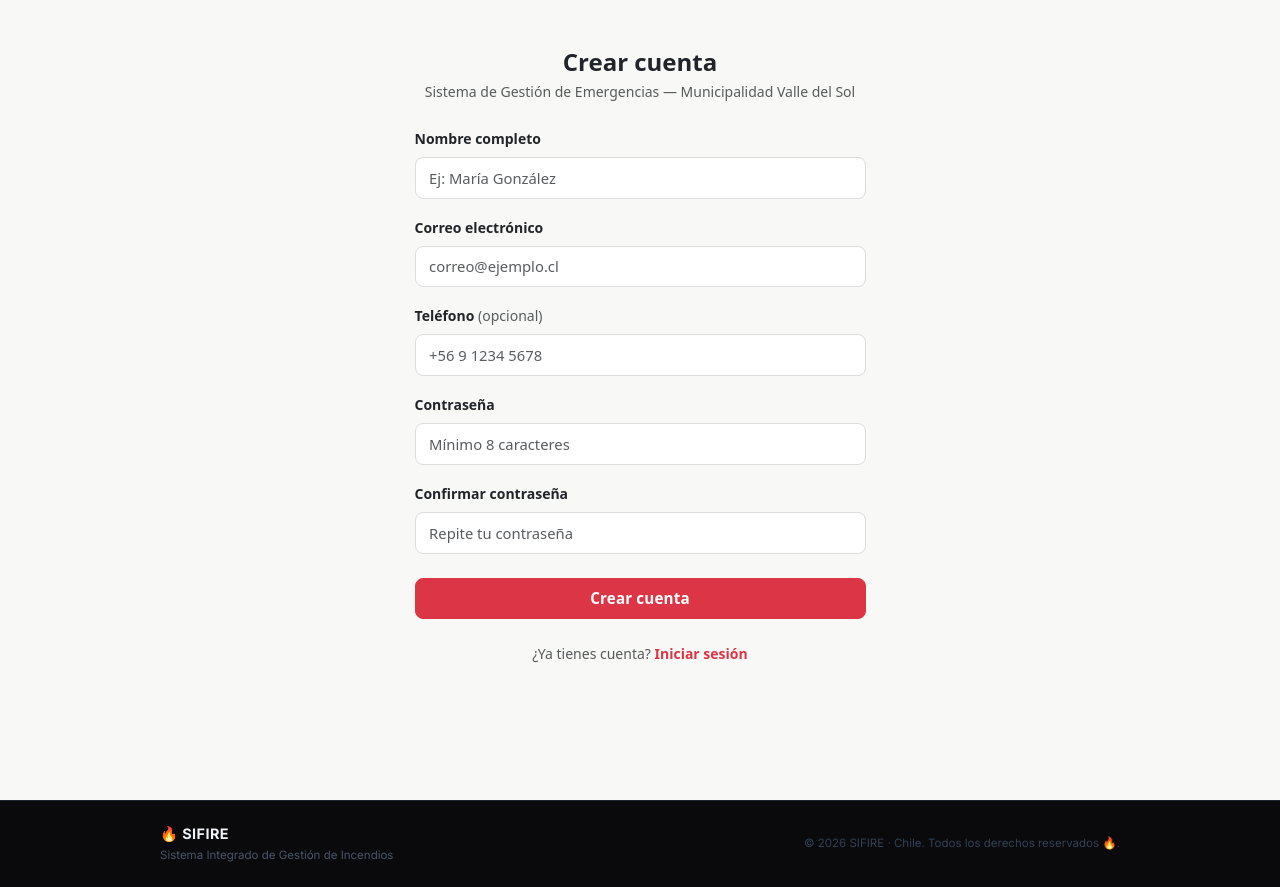
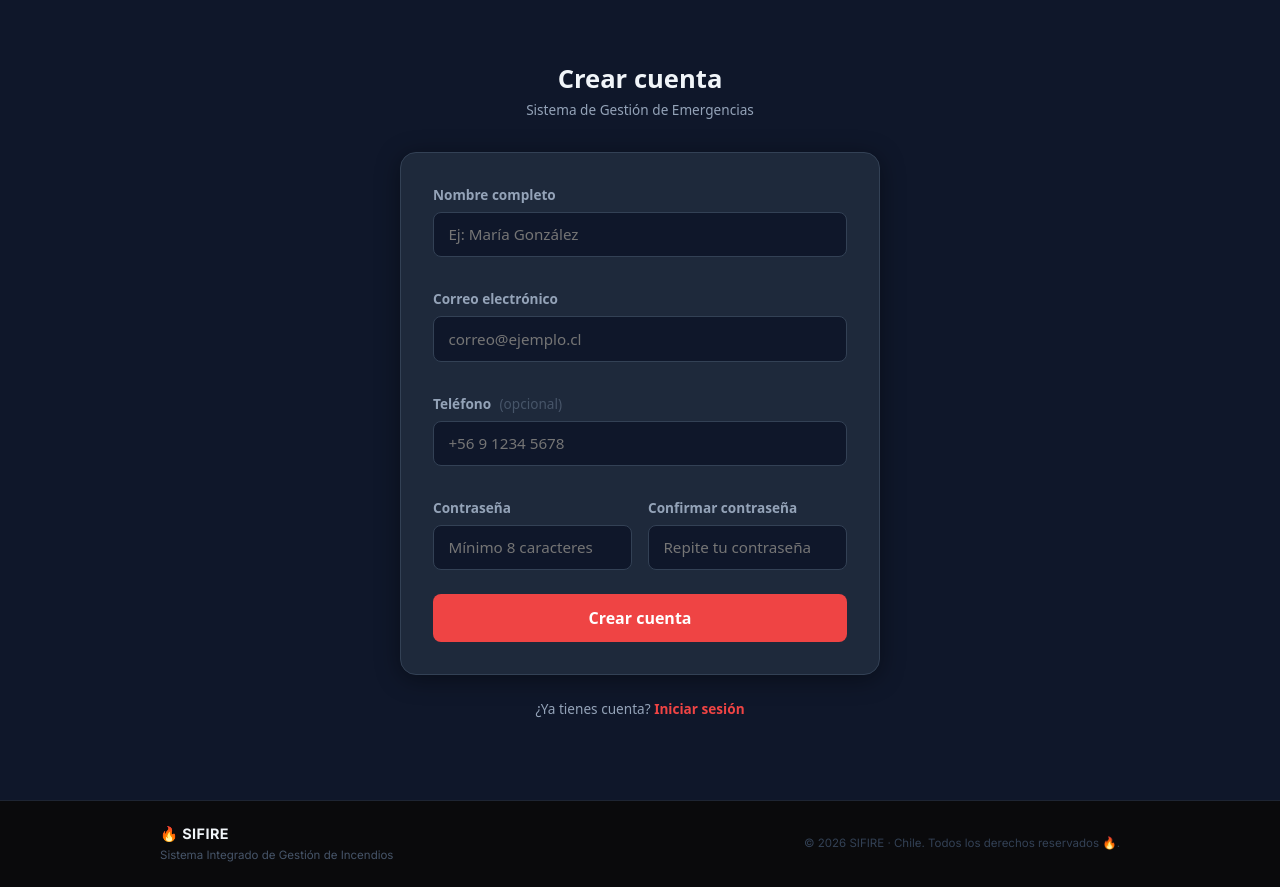
Before and after one commit to Sergio-21PY/sifire-proyect, a React (Vite) app in the folder sifire-frontend/: page /registro in a window 1280 px wide. Built offline with nearby package versions, Linux system fonts and the light colour scheme; no server answers.

Commit message:
revisión de estilos

```diff
--- a/sifire-frontend/src/pages/Login.jsx
+++ b/sifire-frontend/src/pages/Login.jsx
@@ -1,23 +1,36 @@
 import { useState } from 'react';
 import { useNavigate, useLocation, Link } from 'react-router-dom';
 import { useAuth } from '../context/AuthContext';
+import * as s from '../styles/Login.styles';
 
 const RUTA_POR_ROL = {
   CIUDADANO:   '/reportes',
   BRIGADISTA:  '/mis-asignaciones',
   FUNCIONARIO: '/dashboard',
-  // Añade un rol por defecto por si el usuario no tiene un rol esperado
-  DEFAULT: '/dashboard'
+  DEFAULT:     '/dashboard',
 };
 
+function FlameIcon() {
+  return (
+    <>
+      <style>{s.flameStyles}</style>
+      <div className="flame-wrap">
+        <div className="flame flame-outer" />
+        <div className="flame flame-mid" />
+        <div className="flame flame-inner" />
+      </div>
+    </>
+  );
+}
+
 export default function Login() {
-  const { login } = useAuth();
-  const navigate = useNavigate();
-  const location = useLocation();
+  const { login }   = useAuth();
+  const navigate    = useNavigate();
+  const location    = useLocation();
 
-  const [form, setForm] = useState({ email: '', password: '' });
-  const [errors, setErrors] = useState({});
-  const [loading, setLoading] = useState(false);
+  const [form, setForm]             = useState({ email: '', password: '' });
+  const [errors, setErrors]         = useState({});
+  const [loading, setLoading]       = useState(false);
   const [loginError, setLoginError] = useState('');
 
   const registradoOk = location.state?.registrado;
@@ -33,30 +46,20 @@ export default function Login() {
     const { name, value } = e.target;
     setForm(prev => ({ ...prev, [name]: value }));
     if (errors[name]) setErrors(prev => ({ ...prev, [name]: '' }));
-    if (loginError) setLoginError('');
+    if (loginError)   setLoginError('');
   };
 
   const handleSubmit = async (e) => {
     e.preventDefault();
-
     const validationErrors = validate();
-    if (Object.keys(validationErrors).length > 0) {
-      setErrors(validationErrors);
-      return;
-    }
-
+    if (Object.keys(validationErrors).length > 0) return setErrors(validationErrors);
     setLoading(true);
     setLoginError('');
-
     try {
       const usuarioLogueado = await login(form.email, form.password);
-
-      // Determinar la ruta de redirección
       const ruta = RUTA_POR_ROL[usuarioLogueado.rol] || RUTA_POR_ROL.DEFAULT;
       navigate(ruta);
-
     } catch (error) {
-      // El error lanzado desde el contexto es atrapado aquí
       setLoginError(error.message || 'Error al iniciar sesión. Revisa tus credenciales.');
     } finally {
       setLoading(false);
@@ -64,86 +67,62 @@ export default function Login() {
   };
 
   return (
-    <div className="sifire-login-page min-vh-100 d-flex align-items-center bg-light">
-      <div className="container">
-        <div className="row justify-content-center">
-          <div className="col-12 col-md-8 col-lg-4">
+    <div style={s.page}>
+      <div style={s.box}>
 
-            <div className="text-center mb-4">
-              <div className="fs-1 mb-2">🔥</div>
-              <h1 className="fs-4 fw-bold text-dark mb-1">SIFIRE</h1>
-              <p className="text-muted small">
-                Sistema de Gestión de Emergencias — Municipalidad Valle del Sol
+        <div style={s.header}>
+          <FlameIcon />
+          <h1 style={s.title}>SIFIRE</h1>
+          <p style={s.subtitle}>
+            Sistema de Gestión de Emergencias<br />
+            Municipalidad Valle del Sol
           </p>
         </div>
 
-            {registradoOk && (
-              <div className="alert alert-success py-2 small text-center" role="alert">
-                Cuenta creada. Ya puedes iniciar sesión.
-              </div>
-            )}
+        {registradoOk && <div style={s.alertOk}>✓ Cuenta creada. Ya puedes iniciar sesión.</div>}
+        {loginError   && <div style={s.alertErr}>⚠ {loginError}</div>}
 
-            {loginError && (
-              <div className="alert alert-danger py-2 small text-center" role="alert">
-                {loginError}
-              </div>
-            )}
+        <div style={s.card}>
+          <form onSubmit={handleSubmit} noValidate>
 
-            <div className="card border-0 shadow-sm">
-              <div className="card-body p-4">
-                <form onSubmit={handleSubmit} noValidate>
-                  <div className="mb-3">
-                    <label htmlFor="email" className="form-label small fw-semibold">
-                      Correo electrónico
-                    </label>
+            <div style={s.mb}>
+              <label htmlFor="email" style={s.label}>Correo electrónico</label>
               <input
                 id="email" name="email" type="email" autoComplete="email"
-                      className={`form-control ${errors.email ? 'is-invalid' : ''}`}
                 placeholder="correo@ejemplo.cl"
-                      value={form.email}
-                      onChange={handleChange}
+                value={form.email} onChange={handleChange}
+                style={{ ...s.input, ...(errors.email ? s.inputError : {}) }}
               />
-                    {errors.email && <div className="invalid-feedback">{errors.email}</div>}
+              {errors.email && <span style={s.error}>{errors.email}</span>}
             </div>
 
-                  <div className="mb-4">
-                    <label htmlFor="password" className="form-label small fw-semibold">
-                      Contraseña
-                    </label>
+            <div style={s.mb}>
+              <label htmlFor="password" style={s.label}>Contraseña</label>
               <input
                 id="password" name="password" type="password" autoComplete="current-password"
-                      className={`form-control ${errors.password ? 'is-invalid' : ''}`}
                 placeholder="Tu contraseña"
-                      value={form.password}
-                      onChange={handleChange}
+                value={form.password} onChange={handleChange}
+                style={{ ...s.input, ...(errors.password ? s.inputError : {}) }}
               />
-                    {errors.password && <div className="invalid-feedback">{errors.password}</div>}
+              {errors.password && <span style={s.error}>{errors.password}</span>}
             </div>
 
             <button
-                    type="submit"
-                    disabled={loading}
-                    className="btn btn-primary w-100 py-2 fw-semibold"
+              type="submit" disabled={loading}
+              style={{ ...s.btn, ...(loading ? s.btnLoad : {}) }}
             >
-                    {loading
-                      ? <><span className="spinner-border spinner-border-sm me-2" />Ingresando…</>
-                      : 'Ingresar'
-                    }
+              {loading ? '⏳ Ingresando...' : 'Ingresar'}
             </button>
+
           </form>
         </div>
-            </div>
 
-            <p className="text-center text-muted small mt-4">
+        <p style={s.footer}>
           ¿No tienes cuenta?{' '}
-              <Link to="/registro" className="text-danger text-decoration-none fw-semibold">
-                Regístrate
-              </Link>
+          <Link to="/registro" style={s.link}>Regístrate</Link>
         </p>
 
       </div>
     </div>
-      </div>
-    </div>
   );
 }
--- a/sifire-frontend/src/pages/Registro.jsx
+++ b/sifire-frontend/src/pages/Registro.jsx
@@ -1,22 +1,17 @@
 import { useState } from 'react';
 import { useNavigate, Link } from 'react-router-dom';
-import { registrarUsuario } from '../services/usuario.service'; // Importamos el servicio
-import '../assets/Registro.css';
+import { registrarUsuario } from '../services/usuario.service';
+import * as s from '../styles/Registro.styles';
 
 export default function Registro() {
   const navigate = useNavigate();
 
   const [form, setForm] = useState({
-    nombre: '',
-    email: '',
-    telefono: '',
-    password: '',
-    confirmar_password: '',
+    nombre: '', email: '', telefono: '', password: '', confirmar_password: '',
   });
-
-  const [errors, setErrors] = useState({});
-  const [loading, setLoading] = useState(false);
-  const [registroError, setRegistroError] = useState(''); // Estado para errores del backend
+  const [errors, setErrors]           = useState({});
+  const [loading, setLoading]         = useState(false);
+  const [registroError, setRegistroError] = useState('');
 
   const validate = () => {
     const e = {};
@@ -31,160 +26,107 @@ export default function Registro() {
   const handleChange = (e) => {
     const { name, value } = e.target;
     setForm(prev => ({ ...prev, [name]: value }));
-    if (errors[name]) setErrors(prev => ({ ...prev, [name]: '' }));
+    if (errors[name])  setErrors(prev => ({ ...prev, [name]: '' }));
     if (registroError) setRegistroError('');
   };
 
   const handleSubmit = async (e) => {
     e.preventDefault();
-
     const validationErrors = validate();
-    if (Object.keys(validationErrors).length > 0) {
-      setErrors(validationErrors);
-      return;
-    }
-
+    if (Object.keys(validationErrors).length > 0) return setErrors(validationErrors);
     setLoading(true);
     setRegistroError('');
-
     try {
-      // Creamos el objeto de usuario para enviar al backend
-      const nuevoUsuario = {
-        nombre: form.nombre,
-        email: form.email,
-        password: form.password,
-        // El backend debería asignar el rol 'CIUDADANO' por defecto
-      };
-
-      await registrarUsuario(nuevoUsuario);
-
-      // Si el registro es exitoso, redirigimos al login con un mensaje
+      await registrarUsuario({ nombre: form.nombre, email: form.email, password: form.password });
       navigate('/login', { state: { registrado: true } });
-
     } catch (error) {
-      // Si el servicio lanza un error, lo mostramos
       setRegistroError(error.message || 'No se pudo completar el registro. Inténtelo de nuevo.');
-      console.error("Error en el registro:", error);
     } finally {
       setLoading(false);
     }
   };
 
+  const field = (name) => ({ ...s.input, ...(errors[name] ? s.inputError : {}) });
+
   return (
-    <div className="sifire-registro-page">
-      <div className="container py-5">
-        <div className="row justify-content-center">
-          <div className="col-12 col-md-8 col-lg-5">
+    <div style={s.page}>
+      <div style={s.box}>
 
-            <div className="text-center mb-4">
-              <h1 className="fs-4 fw-bold text-dark mb-1">Crear cuenta</h1>
-              <p className="text-muted small">
-                Sistema de Gestión de Emergencias — Municipalidad Valle del Sol
+        <div style={s.header}>
+          <h1 style={s.title}>Crear cuenta</h1>
+          <p style={s.subtitle}>
+            Sistema de Gestión de Emergencias<br />
+
           </p>
         </div>
 
-            {registroError && (
-              <div className="alert alert-danger py-2 small text-center" role="alert">
-                {registroError}
-              </div>
-            )}
+        {registroError && <div style={s.alertErr}>⚠ {registroError}</div>}
 
+        <div style={s.card}>
           <form onSubmit={handleSubmit} noValidate>
-              <div className="mb-3">
-                <label htmlFor="nombre" className="form-label small fw-semibold">
-                  Nombre completo
-                </label>
-                <input
-                  id="nombre" name="nombre" type="text" autoComplete="name"
-                  className={`form-control ${errors.nombre ? 'is-invalid' : ''}`}
+            <div style={s.formGrid}>
+
+              {/* Nombre — ocupa las 2 columnas */}
+              <div style={{ ...s.mb, ...s.formGridFull }}>
+                <label htmlFor="nombre" style={s.label}>Nombre completo</label>
+                <input id="nombre" name="nombre" type="text" autoComplete="name"
                   placeholder="Ej: María González"
-                  value={form.nombre}
-                  onChange={handleChange}
-                />
-                {errors.nombre && <div className="invalid-feedback">{errors.nombre}</div>}
+                  value={form.nombre} onChange={handleChange} style={field('nombre')} />
+                {errors.nombre && <span style={s.error}>{errors.nombre}</span>}
               </div>
 
-              <div className="mb-3">
-                <label htmlFor="email" className="form-label small fw-semibold">
-                  Correo electrónico
-                </label>
-                <input
-                  id="email" name="email" type="email" autoComplete="email"
-                  className={`form-control ${errors.email ? 'is-invalid' : ''}`}
+              {/* Email */}
+              <div style={{ ...s.mb, ...s.formGridFull }}>
+                <label htmlFor="email" style={s.label}>Correo electrónico</label>
+                <input id="email" name="email" type="email" autoComplete="email"
                   placeholder="correo@ejemplo.cl"
-                  value={form.email}
-                  onChange={handleChange}
-                />
-                {errors.email && <div className="invalid-feedback">{errors.email}</div>}
+                  value={form.email} onChange={handleChange} style={field('email')} />
+                {errors.email && <span style={s.error}>{errors.email}</span>}
               </div>
 
-              <div className="mb-3">
-                <label htmlFor="telefono" className="form-label small fw-semibold">
-                  Teléfono <span className="text-muted fw-normal">(opcional)</span>
+              {/* Teléfono */}
+              <div style={{ ...s.mb, ...s.formGridFull }}>
+                <label htmlFor="telefono" style={s.label}>
+                  Teléfono <span style={s.labelOpt}>(opcional)</span>
                 </label>
-                <input
-                  id="telefono" name="telefono" type="tel" autoComplete="tel"
-                  className={`form-control ${errors.telefono ? 'is-invalid' : ''}`}
+                <input id="telefono" name="telefono" type="tel" autoComplete="tel"
                   placeholder="+56 9 1234 5678"
-                  value={form.telefono}
-                  onChange={handleChange}
-                />
-                {errors.telefono && <div className="invalid-feedback">{errors.telefono}</div>}
+                  value={form.telefono} onChange={handleChange} style={field('telefono')} />
+                {errors.telefono && <span style={s.error}>{errors.telefono}</span>}
               </div>
 
-              <div className="mb-3">
-                <label htmlFor="password" className="form-label small fw-semibold">
-                  Contraseña
-                </label>
-                <input
-                  id="password" name="password" type="password" autoComplete="new-password"
-                  className={`form-control ${errors.password ? 'is-invalid' : ''}`}
+              {/* Contraseña — 2 columnas lado a lado */}
+              <div style={s.mb}>
+                <label htmlFor="password" style={s.label}>Contraseña</label>
+                <input id="password" name="password" type="password" autoComplete="new-password"
                   placeholder="Mínimo 8 caracteres"
-                  value={form.password}
-                  onChange={handleChange}
-                />
-                {errors.password && <div className="invalid-feedback">{errors.password}</div>}
+                  value={form.password} onChange={handleChange} style={field('password')} />
+                {errors.password && <span style={s.error}>{errors.password}</span>}
               </div>
 
-              <div className="mb-4">
-                <label htmlFor="confirmar_password" className="form-label small fw-semibold">
-                  Confirmar contraseña
-                </label>
-                <input
-                  id="confirmar_password" name="confirmar_password"
-                  type="password" autoComplete="new-password"
-                  className={`form-control ${errors.confirmar_password ? 'is-invalid' : ''}`}
+              <div style={s.mb}>
+                <label htmlFor="confirmar_password" style={s.label}>Confirmar contraseña</label>
+                <input id="confirmar_password" name="confirmar_password" type="password" autoComplete="new-password"
                   placeholder="Repite tu contraseña"
-                  value={form.confirmar_password}
-                  onChange={handleChange}
-                />
-                {errors.confirmar_password && (
-                  <div className="invalid-feedback">{errors.confirmar_password}</div>
-                )}
+                  value={form.confirmar_password} onChange={handleChange} style={field('confirmar_password')} />
+                {errors.confirmar_password && <span style={s.error}>{errors.confirmar_password}</span>}
               </div>
 
-              <button
-                type="submit"
-                disabled={loading}
-                className="btn btn-danger w-100 py-2 fw-semibold"
-              >
-                {loading
-                  ? <><span className="spinner-border spinner-border-sm me-2" />Creando cuenta…</>
-                  : 'Crear cuenta'
-                }
+            </div>
+
+            <button type="submit" disabled={loading}
+              style={{ ...s.btn, ...(loading ? s.btnLoad : {}) }}>
+              {loading ? '⏳ Creando cuenta...' : 'Crear cuenta'}
             </button>
           </form>
+        </div>
 
-            <p className="text-center text-muted small mt-4">
+        <p style={s.footer}>
           ¿Ya tienes cuenta?{' '}
-              <Link to="/login" className="text-danger text-decoration-none fw-semibold">
-                Iniciar sesión
-              </Link>
+          <Link to="/login" style={s.link}>Iniciar sesión</Link>
         </p>
 
       </div>
     </div>
-      </div>
-    </div>
   );
 }
--- /dev/null
+++ b/sifire-frontend/src/styles/Login.styles.js
@@ -0,0 +1,76 @@
+import { C } from './theme';
+
+export const flameStyles = `
+  @keyframes flicker {
+    0%   { transform: scaleY(1)    scaleX(1)    rotate(-2deg); opacity: 1;    }
+    25%  { transform: scaleY(1.08) scaleX(0.95) rotate(2deg);  opacity: 0.95; }
+    50%  { transform: scaleY(0.95) scaleX(1.05) rotate(-1deg); opacity: 1;    }
+    75%  { transform: scaleY(1.05) scaleX(0.97) rotate(3deg);  opacity: 0.9;  }
+    100% { transform: scaleY(1)    scaleX(1)    rotate(-2deg); opacity: 1;    }
+  }
+  @keyframes flicker2 {
+    0%   { transform: scaleY(1)    scaleX(1)    rotate(2deg);  opacity: 0.8; }
+    33%  { transform: scaleY(1.1)  scaleX(0.92) rotate(-3deg); opacity: 0.6; }
+    66%  { transform: scaleY(0.92) scaleX(1.08) rotate(2deg);  opacity: 0.7; }
+    100% { transform: scaleY(1)    scaleX(1)    rotate(2deg);  opacity: 0.8; }
+  }
+  @keyframes flicker3 {
+    0%   { transform: scaleY(1)    scaleX(1)    rotate(-1deg); opacity: 0.5; }
+    50%  { transform: scaleY(1.15) scaleX(0.9)  rotate(2deg);  opacity: 0.3; }
+    100% { transform: scaleY(1)    scaleX(1)    rotate(-1deg); opacity: 0.5; }
+  }
+  .flame-wrap {
+    position: relative;
+    width: 60px;
+    height: 72px;
+    margin: 0 auto 0.5rem;
+    filter: drop-shadow(0 0 18px #f97316) drop-shadow(0 0 8px #ef4444);
+  }
+  .flame {
+    position: absolute;
+    bottom: 0;
+    left: 50%;
+    transform-origin: bottom center;
+    border-radius: 50% 50% 30% 30% / 60% 60% 40% 40%;
+  }
+  .flame-outer {
+    width: 40px; height: 60px;
+    margin-left: -20px;
+    background: linear-gradient(to top, #ef4444, #f97316, #fbbf24);
+    animation: flicker 1.4s ease-in-out infinite;
+  }
+  .flame-mid {
+    width: 26px; height: 44px;
+    margin-left: -13px;
+    background: linear-gradient(to top, #f97316, #fbbf24, #fef08a);
+    animation: flicker2 1.1s ease-in-out infinite;
+  }
+  .flame-inner {
+    width: 14px; height: 28px;
+    margin-left: -7px;
+    background: linear-gradient(to top, #fef08a, #fff);
+    animation: flicker3 0.9s ease-in-out infinite;
+  }
+`;
+
+export const page = { minHeight: '100vh', backgroundColor: C.bg, display: 'flex', alignItems: 'center', justifyContent: 'center', padding: '2rem' };
+export const box = { width: '100%', maxWidth: '400px' };
+export const header = { textAlign: 'center', marginBottom: '2rem' };
+export const title = { fontSize: '1.6rem', fontWeight: 700, color: C.textPrimary, margin: '0 0 0.3rem' };
+export const subtitle = { color: C.textMuted, fontSize: '0.85rem', margin: 0 };
+export const card = { backgroundColor: C.surface, borderRadius: '16px', padding: '2rem', boxShadow: C.shadow, border: `1px solid ${C.border}` };
+
+export const label = { display: 'block', fontSize: '0.85rem', fontWeight: 600, color: C.textMuted, marginBottom: '0.4rem' };
+export const input = { width: '100%', padding: '0.65rem 0.9rem', borderRadius: C.radiusSm, border: `1px solid ${C.border}`, backgroundColor: C.bg, color: C.textPrimary, fontSize: '0.95rem', boxSizing: 'border-box', outline: 'none' };
+export const inputError = { borderColor: C.red };
+export const error = { color: '#f87171', fontSize: '0.8rem', marginTop: '0.3rem', display: 'block' };
+export const mb = { marginBottom: '1.2rem' };
+
+export const btn = { width: '100%', padding: '0.75rem', borderRadius: C.radiusSm, border: 'none', backgroundColor: C.red, color: '#fff', fontWeight: 700, fontSize: '1rem', cursor: 'pointer', marginTop: '0.5rem' };
+export const btnLoad = { opacity: 0.7, cursor: 'not-allowed' };
+
+export const alertOk = { backgroundColor: '#052e16', color: '#4ade80', padding: '0.7rem 1rem', borderRadius: C.radiusSm, fontSize: '0.85rem', textAlign: 'center', marginBottom: '1rem' };
+export const alertErr = { backgroundColor: '#450a0a', color: '#f87171', padding: '0.7rem 1rem', borderRadius: C.radiusSm, fontSize: '0.85rem', textAlign: 'center', marginBottom: '1rem' };
+
+export const footer = { textAlign: 'center', color: C.textMuted, fontSize: '0.85rem', marginTop: '1.5rem' };
+export const link = { color: C.red, textDecoration: 'none', fontWeight: 600 };
--- /dev/null
+++ b/sifire-frontend/src/styles/Registro.styles.js
@@ -0,0 +1,37 @@
+import { C } from './theme';
+
+export const page = { minHeight: '100vh', backgroundColor: C.bg, display: 'flex', alignItems: 'center', justifyContent: 'center', padding: '2rem' };
+export const box = { width: '100%', maxWidth: '480px' };
+export const header = { textAlign: 'center', marginBottom: '2rem' };
+export const title = { fontSize: '1.6rem', fontWeight: 700, color: C.textPrimary, margin: '0 0 0.3rem' };
+export const subtitle = { color: C.textMuted, fontSize: '0.85rem', margin: 0 };
+
+export const card = {
+    backgroundColor: C.surface,
+    borderRadius: '16px',
+    padding: '2rem',
+    boxShadow: C.shadow,
+    border: `1px solid ${C.border}`,
+};
+
+export const formGrid = {
+    display: 'grid',
+    gridTemplateColumns: '1fr 1fr',
+    gap: '1rem',
+};
+export const formGridFull = { gridColumn: '1 / -1' };
+
+export const label = { display: 'block', fontSize: '0.85rem', fontWeight: 600, color: C.textMuted, marginBottom: '0.4rem' };
+export const labelOpt = { fontWeight: 400, color: '#475569', marginLeft: '0.3rem' };
+export const input = { width: '100%', padding: '0.65rem 0.9rem', borderRadius: C.radiusSm, border: `1px solid ${C.border}`, backgroundColor: C.bg, color: C.textPrimary, fontSize: '0.95rem', boxSizing: 'border-box', outline: 'none' };
+export const inputError = { borderColor: C.red };
+export const error = { color: '#f87171', fontSize: '0.8rem', marginTop: '0.3rem', display: 'block' };
+export const mb = { marginBottom: '1rem' };
+
+export const btn = { width: '100%', padding: '0.75rem', borderRadius: C.radiusSm, border: 'none', backgroundColor: C.red, color: '#fff', fontWeight: 700, fontSize: '1rem', cursor: 'pointer', marginTop: '0.5rem' };
+export const btnLoad = { opacity: 0.7, cursor: 'not-allowed' };
+
+export const alertErr = { backgroundColor: '#450a0a', color: '#f87171', padding: '0.7rem 1rem', borderRadius: C.radiusSm, fontSize: '0.85rem', textAlign: 'center', marginBottom: '1.2rem' };
+
+export const footer = { textAlign: 'center', color: C.textMuted, fontSize: '0.85rem', marginTop: '1.5rem' };
+export const link = { color: C.red, textDecoration: 'none', fontWeight: 600 };
```
Lines whose indentation alone changed are shown as unchanged.
